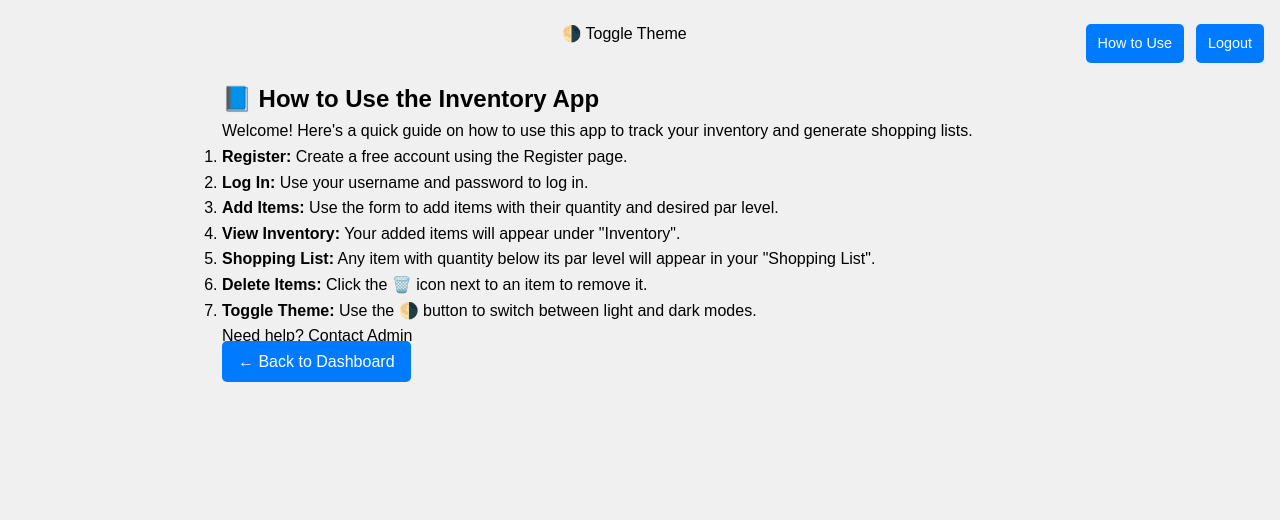
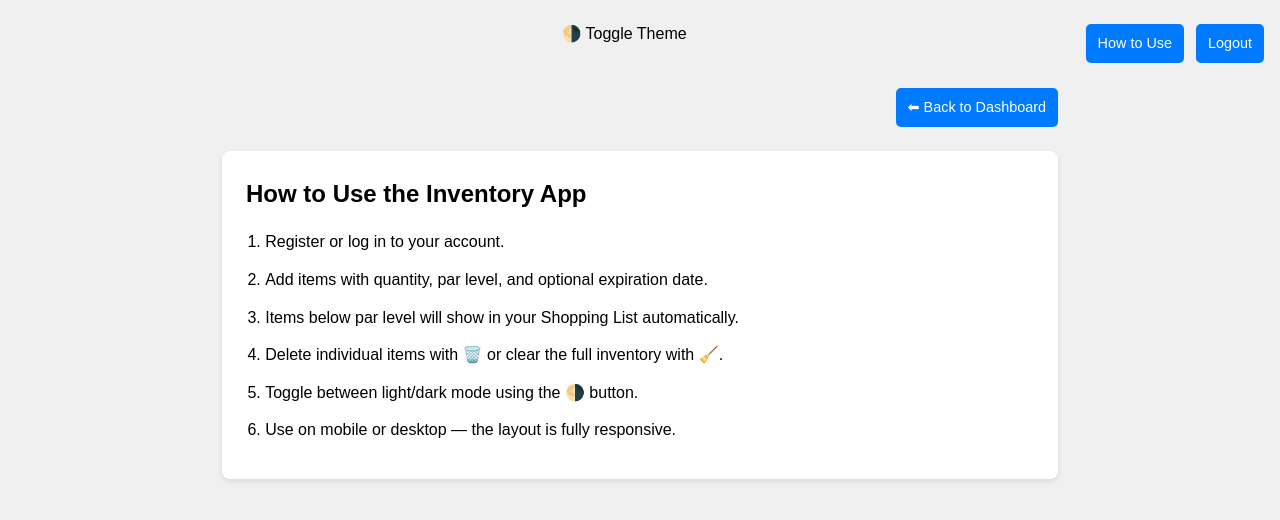
Before and after one commit to BikramSingh1989/Shopping-List-Creator, a Flask app: page /how-to-use in a window 1280 px wide. Shown: the top 520 px of the page. Run offline with Flask 3, Linux system fonts and the light colour scheme.

Commit message:
fixed how to page

```diff
--- a/static/style.css
+++ b/static/style.css
@@ -149,6 +149,32 @@ h3 {
   margin-bottom: 0.5rem;
 }
 
+.how-to-header {
+  display: flex;
+  justify-content: flex-end;
+  margin-bottom: 1rem;
+}
+
+.how-to-content {
+  background-color: var(--card-bg);
+  padding: 1.5rem;
+  border-radius: 8px;
+  box-shadow: 0 2px 5px rgba(0,0,0,0.1);
+}
+
+.how-to-content h2 {
+  margin-bottom: 1rem;
+}
+
+.how-to-content ol {
+  padding-left: 1.2rem;
+}
+
+.how-to-content li {
+  margin-bottom: 0.75rem;
+}
+
+
 /* ===== Mobile Adjustments ===== */
 @media (max-width: 600px) {
   .top-right-buttons {
--- a/templates/how_to_use.html
+++ b/templates/how_to_use.html
@@ -1,21 +1,20 @@
 {% extends "base.html" %}
 {% block title %}How to Use{% endblock %}
+
 {% block content %}
-<h2>📘 How to Use the Inventory App</h2>
+<div class="how-to-header">
+  <a href="/dashboard" class="btn small">⬅ Back to Dashboard</a>
+</div>
 
-<p>Welcome! Here's a quick guide on how to use this app to track your inventory and generate shopping lists.</p>
-
-<ol>
-  <li><strong>Register:</strong> Create a free account using the Register page.</li>
-  <li><strong>Log In:</strong> Use your username and password to log in.</li>
-  <li><strong>Add Items:</strong> Use the form to add items with their quantity and desired par level.</li>
-  <li><strong>View Inventory:</strong> Your added items will appear under "Inventory".</li>
-  <li><strong>Shopping List:</strong> Any item with quantity below its par level will appear in your "Shopping List".</li>
-  <li><strong>Delete Items:</strong> Click the 🗑️ icon next to an item to remove it.</li>
-  <li><strong>Toggle Theme:</strong> Use the 🌗 button to switch between light and dark modes.</li>
-</ol>
-
-<p>Need help? Contact Admin</p>
-
-<a href="/dashboard" class="btn">← Back to Dashboard</a>
+<div class="how-to-content">
+  <h2>How to Use the Inventory App</h2>
+  <ol>
+    <li>Register or log in to your account.</li>
+    <li>Add items with quantity, par level, and optional expiration date.</li>
+    <li>Items below par level will show in your Shopping List automatically.</li>
+    <li>Delete individual items with 🗑️ or clear the full inventory with 🧹.</li>
+    <li>Toggle between light/dark mode using the 🌗 button.</li>
+    <li>Use on mobile or desktop — the layout is fully responsive.</li>
+  </ol>
+</div>
 {% endblock %}
```
